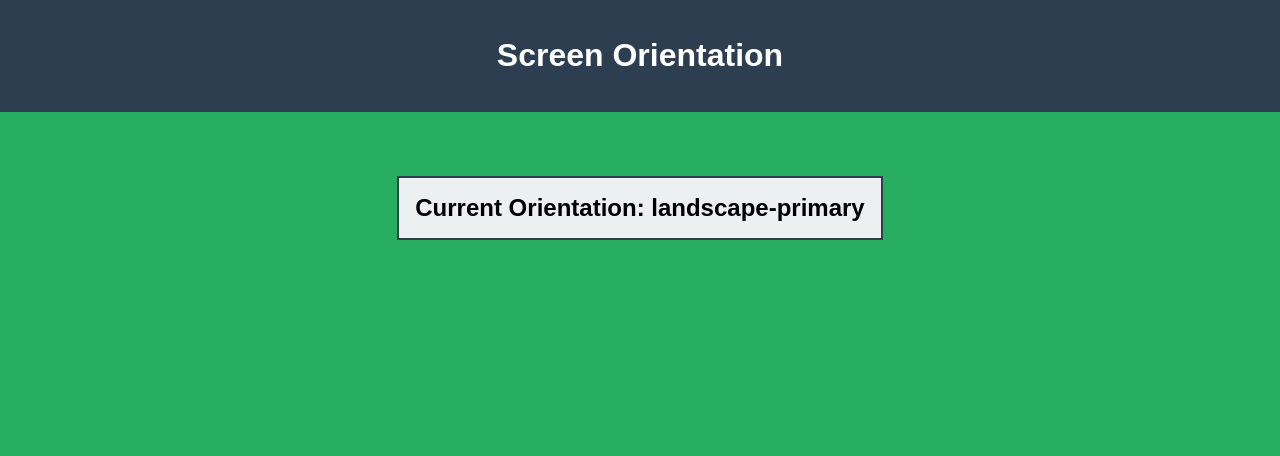
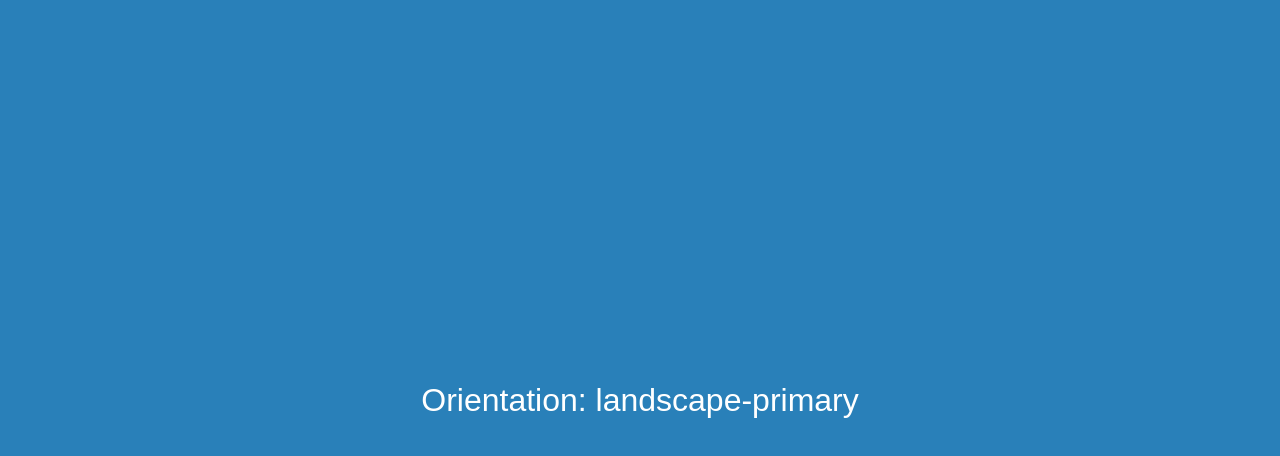
Before and after one commit to cu-sanjay/Test-of-Web, a plain HTML site: page index.html in a window 1280 px wide. Drawn offline with Linux system fonts and the light colour scheme.

Commit message:
Update index.html

```diff
--- a/index.html
+++ b/index.html
@@ -1,81 +1,65 @@
 <!DOCTYPE html>
 <html lang="en">
 <head>
-    <meta charset="UTF-8">
-    <title>Screen Orientation Test</title>
-    <meta name="viewport" content="width=device-width, initial-scale=1.0">
+  <meta charset="UTF-8" />
+  <meta name="viewport" content="width=device-width, initial-scale=1.0" />
+  <title>4-Way Orientation Detector</title>
   <style>
-        body {
-            font-family: Arial, sans-serif;
-            margin: 0;
-            padding: 0;
-            text-align: center;
-            transition: background 0.3s;
+    body { margin: 0; font-family: Arial, sans-serif; text-align: center; }
+    .layout {
+      height: 100vh;
+      display: flex;
+      justify-content: center;
+      align-items: center;
+      font-size: 2rem;
+      color: white;
     }
-        header {
-            background: #2c3e50;
-            color: #fff;
-            padding: 1rem;
-        }
-        main {
-            padding: 2rem;
-        }
-        #output {
-            font-size: 1.5rem;
-            font-weight: bold;
-            margin-top: 2rem;
-            padding: 1rem;
-            border: 2px solid #2c3e50;
-            display: inline-block;
-            background: #ecf0f1;
-        }
+    .portrait-primary { background: #27ae60; }
+    .portrait-secondary { background: #c0392b; }
+    .landscape-primary { background: #2980b9; }
+    .landscape-secondary { background: #8e44ad; }
   </style>
 </head>
 <body>
-    <header>
-        <h1>Screen Orientation</h1>
-    </header>
-    <main>
-        <div id="output"></div>
-    </main>
+  <div id="app" class="layout">Detecting...</div>
 
   <script>
-        const out = document.getElementById('output');
+    const app = document.getElementById("app");
 
-        function updateOrientation() {
-            let orientationType = '';
+    function detectOrientation() {
+      let type = "";
 
+      // Modern browsers
       if (screen.orientation && screen.orientation.type) {
-                orientationType = screen.orientation.type;
-            } else if (window.matchMedia("(orientation: portrait)").matches) {
-                orientationType = 'portrait';
-            } else if (window.matchMedia("(orientation: landscape)").matches) {
-                orientationType = 'landscape';
+        type = screen.orientation.type;
+      }
+      // iOS Safari fallback
+      else if (typeof window.orientation !== "undefined") {
+        switch (window.orientation) {
+          case 0: type = "portrait-primary"; break;
+          case 180: type = "portrait-secondary"; break;
+          case 90: type = "landscape-primary"; break;
+          case -90: type = "landscape-secondary"; break;
+          default: type = "unknown";
+        }
       } else {
-                orientationType = 'Not supported';
+        type = "unknown";
       }
 
-            switch (true) {
-                case orientationType.includes('portrait'):
-                    document.body.style.background = '#f39c12';
-                    break;
-                case orientationType.includes('landscape'):
-                    document.body.style.background = '#27ae60';
-                    break;
-                default:
-                    document.body.style.background = '#7f8c8d';
+      // Apply layout
+      app.className = `layout ${type}`;
+      app.textContent = `Orientation: ${type}`;
     }
 
-            out.textContent = `Current Orientation: ${orientationType}`;
+    // Listeners
+    if (screen.orientation) {
+      screen.orientation.addEventListener("change", detectOrientation);
     }
+    window.addEventListener("orientationchange", detectOrientation);
+    window.addEventListener("resize", detectOrientation);
 
-        if (screen.orientation) {
-            screen.orientation.addEventListener('change', updateOrientation);
-        }
-        window.addEventListener('orientationchange', updateOrientation);
-        window.addEventListener('resize', updateOrientation);
-
-        updateOrientation();
+    // Initial run
+    detectOrientation();
   </script>
 </body>
 </html>
```
Lines whose indentation alone changed are shown as unchanged.
